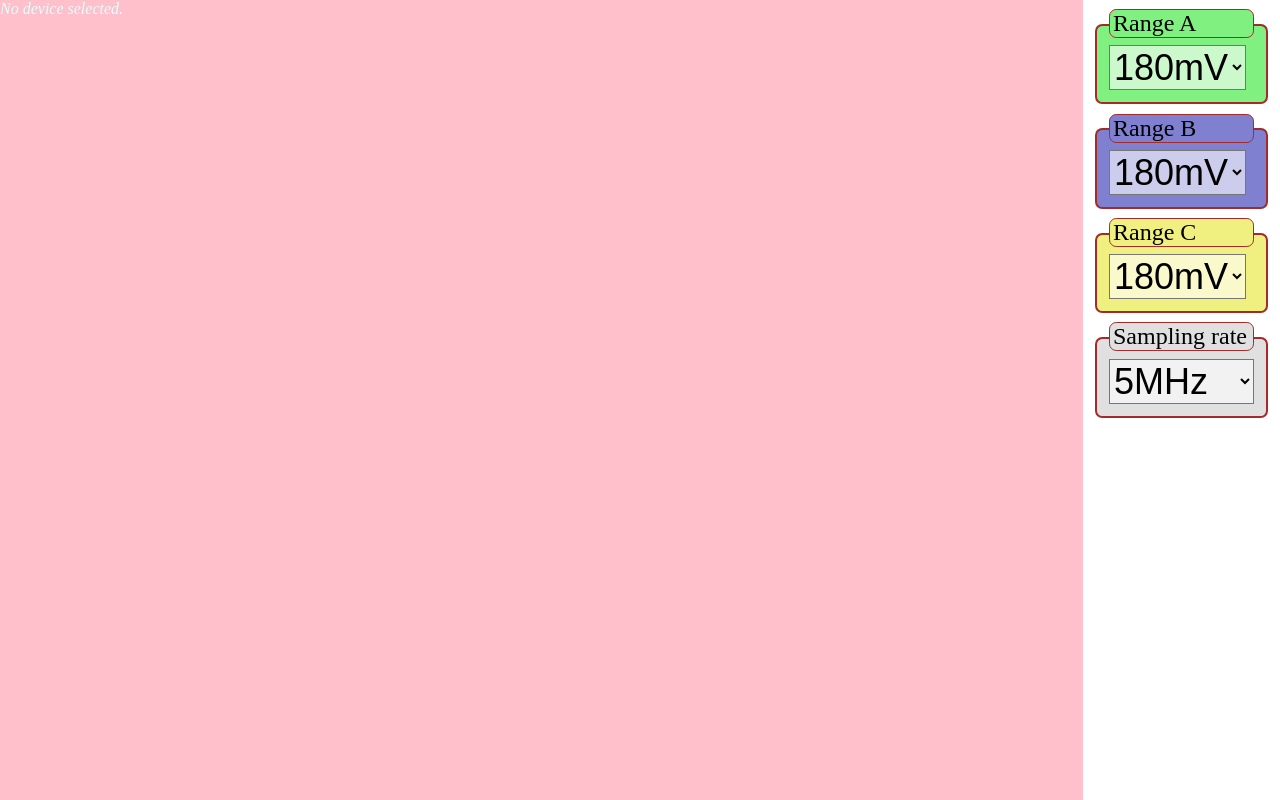
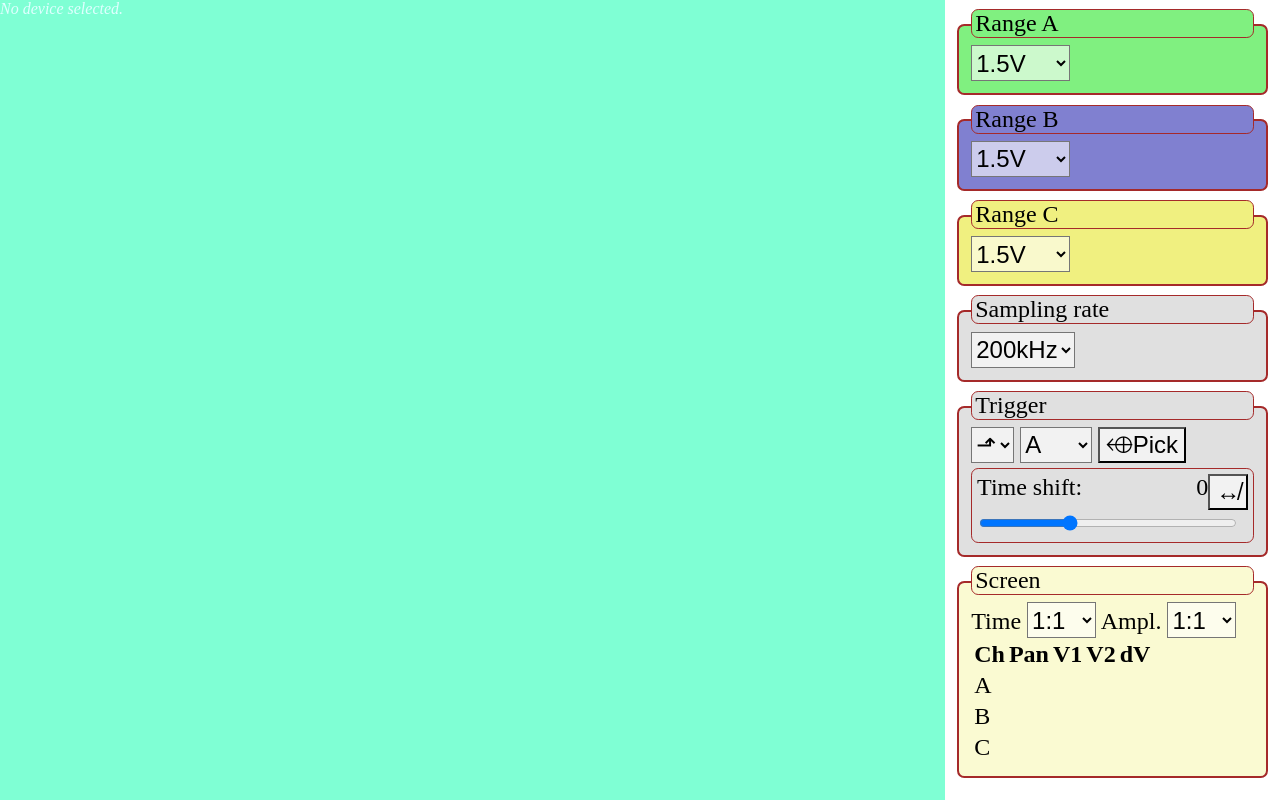
Before and after one commit to elmot/open-oscilloscope-stm32f3, a browser extension: page chromoscope/index.html in a window 1280 px wide. Shown: the top 800 px of the page. Drawn offline with Linux system fonts and the light colour scheme.

Commit message:
UI improvements

```diff
--- a/chromoscope/index.html
+++ b/chromoscope/index.html
@@ -1,62 +1,63 @@
 <!DOCTYPE html>
 <html>
 <head>
-    <title>USB Device Info</title>
+    <title>STM32F3 Oscilloscope</title>
     <link rel="stylesheet" href="style.css">
 </head>
 <body>
-<!--<button id="test-device">Test Transfer</button>-->
 <span id="device-info">
     <em>No device selected.</em>
 </span>
 
-<canvas id="canvas"></canvas>
+<div id="screen">
+    <canvas id="canvas"></canvas>
+</div>
 <div id="controls">
-    <div id="div:s.a.range" class="flex-control channelA">
+    <div id="div--s.a.range" class="flex-control channelA">
         <label for="s.a.range" class="control-title">Range A</label>
-        <select name="s.a.range" id="s.a.range" class="paramInput scrollSelect">
+        <select name="s.a.range" id="s.a.range" class="paramInput wheelSelect">
+            <option value="0/3">45V</option>
+            <option value="0/2">15V</option>
+            <option value="0/1">3V</option>
+            <option value="0/0" selected="selected">1.5V</option>
+            <option value="1/0">750mV</option>
+            <option value="2/0">350mV</option>
             <option value="3/0">180mV</option>
-            <option value="2/0">350mV</option>
-            <option value="1/0">750mV</option>
-            <option value="0/0">1.5V</option>
-            <option value="0/1">3V</option>
-            <option value="0/2">15V</option>
-            <option value="0/3">45V</option>
         </select>
     </div>
-    <div id="div:s.b.range" class="flex-control channelB">
+    <div id="div--s.b.range" class="flex-control channelB">
         <label for="s.b.range" class="control-title">Range B</label>
-        <select name="s.b.range" id="s.b.range" class="paramInput scrollSelect">
+        <select name="s.b.range" id="s.b.range" class="paramInput wheelSelect">
+            <option value="0/3">45V</option>
+            <option value="0/2">15V</option>
+            <option value="0/1">3V</option>
+            <option value="0/0" selected="selected">1.5V</option>
+            <option value="1/0">750mV</option>
+            <option value="2/0">350mV</option>
             <option value="3/0">180mV</option>
-            <option value="2/0">350mV</option>
-            <option value="1/0">750mV</option>
-            <option value="0/0">1.5V</option>
-            <option value="0/1">3V</option>
-            <option value="0/2">15V</option>
-            <option value="0/3">45V</option>
         </select>
     </div>
-    <div id="div:s.c.range" class="flex-control channelC">
+    <div id="div--s.c.range" class="flex-control channelC">
         <label for="s.c.range" class="control-title">Range C</label>
-        <select name="s.c.range" id="s.c.range" class="paramInput scrollSelect">
+        <select name="s.c.range" id="s.c.range" class="paramInput wheelSelect">
+            <option value="0/3">45V</option>
+            <option value="0/2">15V</option>
+            <option value="0/1">3V</option>
+            <option value="0/0" selected="selected">1.5V</option>
+            <option value="1/0">750mV</option>
+            <option value="2/0">350mV</option>
             <option value="3/0">180mV</option>
-            <option value="2/0">350mV</option>
-            <option value="1/0">750mV</option>
-            <option value="0/0">1.5V</option>
-            <option value="0/1">3V</option>
-            <option value="0/2">15V</option>
-            <option value="0/3">45V</option>
         </select>
     </div>
-    <div id="div:t" class="flex-control sampling">
+    <div id="div--t" class="flex-control sampling">
         <label for="t" class="control-title">Sampling rate</label>
 
-        <select id="t" name="t"  class="paramInput scrollSelect">
+        <select id="t" name="t" class="paramInput wheelSelect">
             <option value="R">5MHz</option>
             <option value="Q">2MHz</option>
             <option value="P">1MHz</option>
             <option value="O">500kHz</option>
-            <option value="N">200kHz</option>
+            <option value="N" selected="selected">200kHz</option>
             <option value="M">100kHz</option>
             <option value="L">50kHz</option>
             <option value="K">20kHz</option>
@@ -72,6 +73,88 @@
             <option value="A">10Hz</option>
         </select>
     </div>
+    <div id="div--trig" class="flex-control trigger">
+        <label for="trig.type" class="control-title">Trigger</label>
+
+        <select id="trig.type" name="trig.type" class="paramInput wheelSelect">
+            <option value="R" selected="selected">&#x2b0f;</option>
+            <option value="F">&#x2b0e;</option>
+        </select>
+        <select id="trig.ch" name="trig.ch" class="paramInput wheelSelect">
+            <option value="Z">Auto</option>
+            <option value="A" selected="selected" class="channelA">A</option>
+            <option value="B" class="channelB">B</option>
+            <option value="C" class="channelC">C</option>
+            <!--<option value="E" DISABLED>Ext</option>-->
+        </select>
+        <button name="trig.level" class="vertical-picker">&#x2B32;Pick</button>
+        <br>
+
+        <div class="flex-sub-control">
+            <label class="control-title" for="trigger.time">Time shift: </label><span class="input-value rightw5"
+                                                                                      for="trigger.time">0</span>
+            <button class="inputReset floating-right" for="trigger.time" value="0">&#x21ae;</button>
+            <br>
+            <input type="range" min="-2095" max="4000" name="trigger.time" id="trigger.time"
+                   class="paramInput wheelChange full-width" value="0" style="display: inline-block;background-color: blue;">
+        </div>
+    </div>
+    <div id="screen-control" class="flex-control screen">
+        <div class="control-title">Screen</div>
+        <label for="x.zoom" >Time</label>
+        <select name="x.zoom" id="x.zoom" class="paramScreen wheelSelect">
+            <option value="0.05">1/20</option>
+            <option value="0.1">1/10</option>
+            <option value="0.2">1/5</option>
+            <option value="0.5">1/2</option>
+            <option value="1" selected="selected">1:1</option>
+            <option value="2">2</option>
+            <option value="5">5</option>
+            <option value="10">10</option>
+            <option value="20">20</option>
+        </select>
+
+        <label for="x.zoom" >Ampl.</label>
+        <select name="y.zoom" id="y.zoom" class="paramScreen wheelSelect">
+            <option value="0.05">1/20</option>
+            <option value="0.1">1/10</option>
+            <option value="0.2">1/5</option>
+            <option value="0.5">1/2</option>
+            <option value="1" selected="selected">1:1</option>
+            <option value="2">2</option>
+            <option value="5">5</option>
+            <option value="10">10</option>
+            <option value="20">20</option>
+        </select>
+
+        <table>
+            <tr>
+                <th>Ch</th>
+                <th>Pan</th>
+                <th>V1</th>
+                <th>V2</th>
+                <th>dV</th>
+            </tr>
+            <tr>
+                <td>A</td>
+                <td></td>
+                <td></td>
+                <td></td>
+            </tr>
+            <tr>
+                <td>B</td>
+                <td></td>
+                <td></td>
+                <td></td>
+            </tr>
+            <tr>
+                <td>C</td>
+                <td></td>
+                <td></td>
+                <td></td>
+            </tr>
+        </table>
+    </div>
 </div>
 <script src="hw.js"></script>
 <script src="ui.js"></script>
--- a/chromoscope/style.css
+++ b/chromoscope/style.css
@@ -14,10 +14,22 @@ body {
     position: absolute;
 }
 
-#canvas {
+canvas {
+    background-color: aquamarine;
+    height: 3000px;
+    width: 3000px;
+}
+#screen {
     background-color: pink;
-    flex:  10 1;
+    flex: 10 1;
+    overflow: scroll;
     /*height: 100%;*/
+}
+.screen{
+    background-color: lightgoldenrodyellow;
+}
+.floating-right {
+    float: right
 }
 
 .flex-control {
@@ -29,11 +41,13 @@ body {
     font-size: 1.5em;
 }
 
-.flex-control select{
-    background-color: rgba(255,255,255,0.6);
-    font-size: 1.5em;
+.flex-control select, .flex-control button {
+    background-color: rgba(255, 255, 255, 0.6);
+    font-size: 1em;
+    height: 1.5em;
 }
-.flex-control .control-title {
+
+.flex-control>.control-title {
     display: block;
     font-size: 1em;
     padding: 0 3px;
@@ -41,12 +55,49 @@ body {
     background-color: inherit;
     border: solid 1px #a52a2a;
     border-radius: 0.3em;
-
-
 }
 
+.flex-sub-control {
+    margin-top: 0.2em;
+    border: solid 1px #a52a2a;
+    border-radius: 0.3em;
+    padding: 0.2em;
+}
 
-.channelA { background-color: #80F080}
-.channelB { background-color: #8080D0}
-.channelC { background-color: #F0F080}
-.sampling { background-color: #E0E0E0}
+button {
+    height: 1em;
+    font-size: 0.3em
+}
+
+.aiming {
+    cursor: crosshair
+}
+
+.pressed {
+    border-style: inset
+}
+
+.full-width {
+    width: 95%;
+}
+
+.rightw5 {
+    width: 5em;
+    display: inline-block;
+    text-align: right;
+}
+.channelA {
+    background-color: #80F080
+}
+
+.channelB {
+    background-color: #8080D0
+}
+
+.channelC {
+    background-color: #F0F080
+}
+
+.sampling, .trigger {
+    background-color: #E0E0E0
+}
--- a/chromoscope/ui.js
+++ b/chromoscope/ui.js
@@ -14,7 +14,7 @@ function drawData(data) {
     canvasCtx.fillRect(0, 0, canvasCtx.canvas.width, canvasCtx.canvas.height);
     for (var j = 0; j < data.length; j++) {
         var array = data[j];
-        if(array == null) continue;
+        if (array == null) continue;
         canvasCtx.strokeStyle = colors[j];
         canvasCtx.beginPath();
         var zx = canvasCtx.canvas.width / array.length;
@@ -29,21 +29,6 @@ function drawData(data) {
     }
 }
 
-function setParamFromInput(event) {
-    var elm = event.srcElement;
-    setParam(elm.name, elm.value)
-}
-
-function wheelSelect(event) {
-    if (event.srcElement.options) {
-        var idx = event.srcElement.selectedIndex;
-        if (idx > 0 && event.wheelDelta < 0) idx--;
-        else if (event.wheelDelta > 0 && idx + 1 < event.srcElement.options.length) idx++;
-        event.srcElement.selectedIndex = idx;
-    }
-    setParamFromInput(event)
-}
-
 function scanControls() {
     var nodeList = document.querySelectorAll(".paramInput");
     for (var i = 0; i < nodeList.length; i++) {
@@ -53,13 +38,81 @@ function scanControls() {
 }
 
 document.addEventListener('DOMContentLoaded', function () {
-    var nodeList = document.querySelectorAll(".paramInput");
-    for (var i = 0; i < nodeList.length; i++) {
-        nodeList[i].addEventListener("change", setParamFromInput);
+    function _addListener(selector, event, f) {
+        var list = document.querySelectorAll(selector);
+        for (var i = 0; i < list.length; i++) {
+            list[i].addEventListener(event, f);
+        }
     }
-    nodeList = document.querySelectorAll(".scrollSelect");
-    for (i = 0; i < nodeList.length; i++) {
-        nodeList[i].addEventListener("wheel", wheelSelect);
+
+    function setParamFromInput(event) {
+        var elm = event.srcElement;
+        console.log(elm.name + ":" +  elm.value);//todo remove
+        var nodeList = document.querySelectorAll(".input-value[for='" + elm.name + "']")
+        for(var i = 0; i < nodeList.length; i++) nodeList[i].innerHTML = elm.value
+        setParam(elm.name, elm.value)
     }
+
+    function wheelSelect(event) {
+        if (event.srcElement.options) {
+            var idx = event.srcElement.selectedIndex;
+            if (idx > 0 && event.wheelDelta > 0) idx--;
+            else if (event.wheelDelta < 0 && idx + 1 < event.srcElement.options.length) idx++;
+            event.srcElement.selectedIndex = idx;
+            event.srcElement.dispatchEvent(new Event("change"))
+        }
+
+    }
+
+    function wheelChange(event) {
+        if (event.srcElement.value) {
+            var v = event.srcElement.value - event.wheelDelta;
+            if(v < event.srcElement.min) v = event.srcElement.min;
+            if(v > event.srcElement.max) v = event.srcElement.max;
+            event.srcElement.value = v;
+            event.srcElement.dispatchEvent(new Event("change"))
+        }
+
+    }
+
+    function pickVertical(event) {
+        var elm = event.srcElement;
+
+        function verticalPickClick(event) {
+            cancelPick();
+            console.log(event)
+        }
+
+        function cancelPick() {
+            elm.classList.remove("pressed");
+            canvasCtx.canvas.classList.remove("aiming");
+            canvasCtx.canvas.removeEventListener("click", verticalPickClick)
+        }
+
+
+        if (elm.classList.contains("pressed")) {
+            cancelPick();
+        } else {
+            elm.classList.add("pressed");
+            canvasCtx.canvas.classList.add("aiming");
+            canvasCtx.canvas.addEventListener("click", verticalPickClick)
+        }
+    }
+
+    function inputReset(event) {
+        var elm = event.srcElement;
+        var valueElement = document.getElementById(elm.getAttribute("for"));
+        if(valueElement != null)
+        {
+            valueElement.value = elm.value;
+            valueElement.dispatchEvent(new Event("change"))
+        }
+    }
+
+    _addListener(".paramInput", "change", setParamFromInput);
+    _addListener(".wheelSelect", "wheel", wheelSelect);
+    _addListener(".vertical-picker", "click", pickVertical);
+    _addListener(".inputReset", "click", inputReset);
+    _addListener(".wheelChange", "wheel", wheelChange);
     initialDeviceDetect();
 });
```
Also changed, not shown: chromoscope/background.js (+9 -9 lines).
